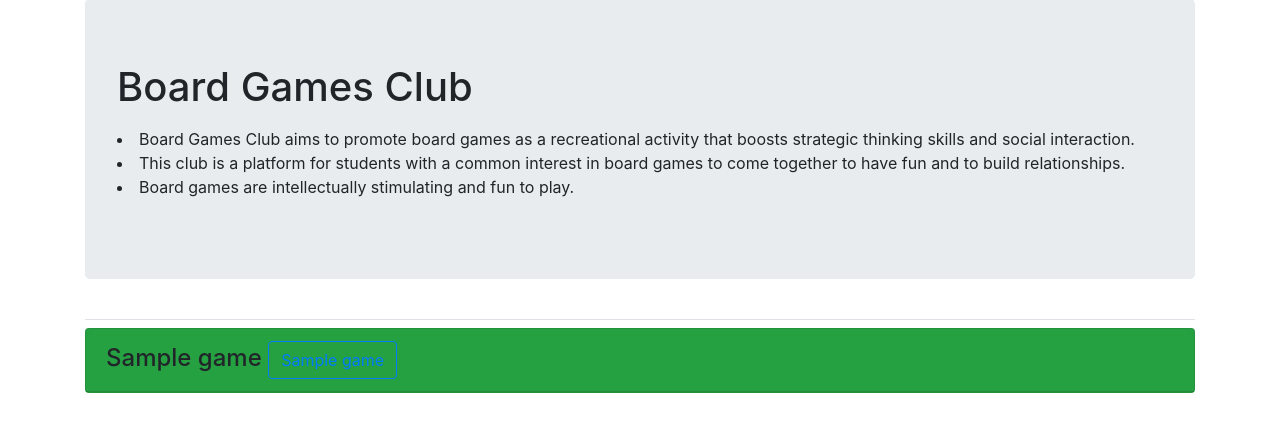
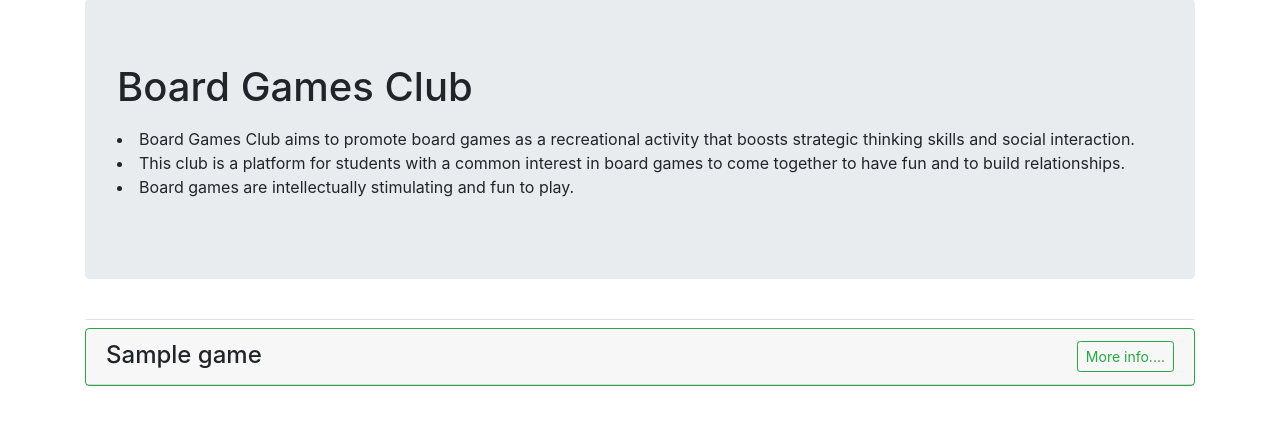
Before and after one commit to teemu-mjr/board-game, a Django app: template board_games/templates/board_games/games.html in a window 1280 px wide. Shown: the part 57-489 px from the top of the page. Run offline with Django 3.2, Linux system fonts and the light colour scheme; the template is opened without the code that fills it: most values are stand-ins (such as "Sample title", 1, 10 or a date in 2020); some libraries are stand-ins or nearby versions.

Commit message:
styling to front page

```diff
--- a/board_games/templates/board_games/games.html
+++ b/board_games/templates/board_games/games.html
@@ -16,17 +16,17 @@
     {% for game in games %}
 
         {% if not game.loaned %}
-        <div class="card mb-3 bg-success">
+        <div class="card mb-3 border border-success">
             <h4 class="card-header">
                 {{ game }}
-                <small><a class="btn btn-outline-primary" href={% url 'board_games:game_info' game.id %}>{{game}}</a></small>
+                <small><a class="btn btn-outline-success btn-sm btn-lg float-right" href={% url 'board_games:game_info' game.id %}>More info....</a></small>
             </h4>
         </div>
         {% elif game.loaned %}
-        <div class="card mb-3 bg-danger">
+        <div class="card mb-3 border border-secondary">
             <h4 class="card-header">
                 {{ game }}
-                <small><a class="btn btn-outline-primary" href={% url 'board_games:game_info' game.id %}>{{game}}</a></small>
+                <small><a class="btn btn-outline-secondary btn-sm btn-lg float-right" href={% url 'board_games:game_info' game.id %}>More info...</a></small>
             </h4>
         </div>
         {% endif %}
```
